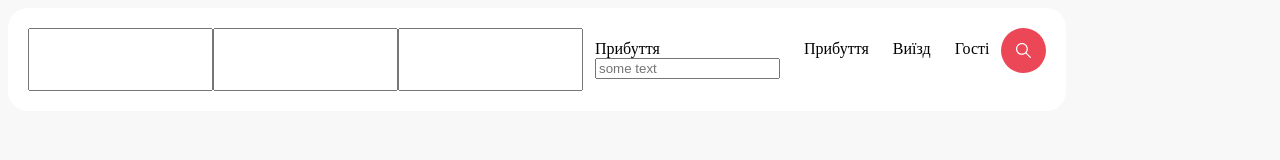
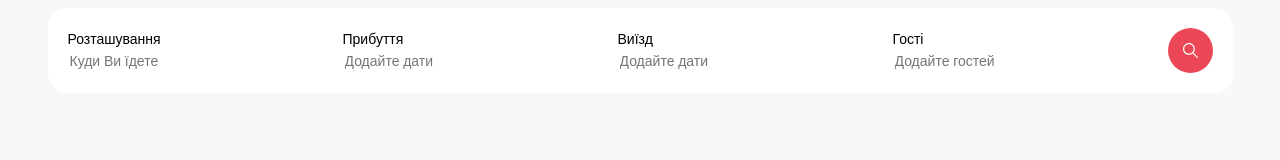
Before and after one commit to Adex1t/web, a plain HTML site: page hw3/index.html in a window 1280 px wide. Drawn offline with Linux system fonts and the light colour scheme.

Commit message:
add style-changes to airbnb search bar

```diff
--- a/hw3/index.html
+++ b/hw3/index.html
@@ -1,33 +1,52 @@
 <!DOCTYPE html>
 <html lang="en">
+
 <head>
     <meta charset="UTF-8">
     <meta http-equiv="X-UA-Compatible" content="IE=edge">
     <meta name="viewport" content="width=device-width, initial-scale=1.0">
     <title>Document</title>
+    <link rel="preconnect" href="https://fonts.googleapis.com">
+    <link rel="preconnect" href="https://fonts.gstatic.com" crossorigin>
+    <link href="https://fonts.googleapis.com/css2?family=Poppins:wght@400;500;600&display=swap" rel="stylesheet">
     <link rel="stylesheet" href="style.css">
 </head>
+
 <body>
-    <div class="list__switch">
+    <div class="div_a">
+        <form action="./product.html" class="form_d">
+            <div id="roztasyvanya-course-item" class="list__switch">
+                <label for="">
+                    <div>Розташування</div>
+                    <input type="text" placeholder="Куди Ви їдете" class="input-f">
+                </label>
+            </div>
 
-        <input type="text">
-        <input type="text">
-        <input type="text">
+            <div id="pribyt-course-item" class="list__switch">
+                <label for="">
+                    <div>Прибуття</div>
+                    <input type="text" placeholder="Додайте дати" class="input-f">
+                </label>
+            </div>
 
-       <div id="roztasyvanya-course-item" class="input-fill">
-           <label for="">
-               <div>Прибуття</div>
-                <input type="text" placeholder="some text">
-           </label>
+            <div id="viezd-course-item" class="list__switch">
+                <label for="">
+                    <div>Виїзд</div>
+                    <input type="text" placeholder="Додайте дати" class="input-f">
+                </label>
+            </div>
 
-       </div>
-       <div id="pribyt-course-item">Прибуття</div>
-       <div id="viezd-course-item">Виїзд</div>
-       <div id="gosti-course-item">Гості</div>
-       <button class="card__item--button"></button>
+            <div id="gosti-course-item" class="list__switch">
+                <label for="">
+                    <div>Гості</div>
+                    <input type="text" placeholder="Додайте гостей" class="input-f">
+                </label>
+            </div>
+
+            <button class="card__item--button"></button>
+        </form>
     </div>
+    <script src="./script.js"></script>
+</body>
 
-    <script src="./script.js"></script>
-
-</body>
 </html>
--- a/hw3/style.css
+++ b/hw3/style.css
@@ -1,3 +1,7 @@
+body {
+    background-color: #F8F8F9;
+}
+
 .card__item--button {
     background-color: #EB4757;
     background-image:  url("./search.svg");
@@ -13,24 +17,29 @@
 
 .list__switch {
     width: fit-content;
+    font-family: 'Poppins', sans-serif;
+    font-size: 14px;
+}
+
+.input-f {
+    font-family: 'Poppins', sans-serif;
+    font-size: 14px;
+    outline: none;
+    border: 0;
+    border:  #f2f2f2;
+}
+
+.form_d {
     display: flex;
     background-color: #FFF;
+    align-items: center;
+    width: fit-content;
     padding: 20px;
     border-radius: 20px;
+
 }
 
-.list__switch > div:hover {
-    cursor: pointer;
-    background-color: rgb(246, 246, 246);
+.div_a {
+    display: flex;
+    justify-content: center;
 }
-
-.list__switch > div {
-    background-color: transparent;
-    border-radius: 20px;
-    padding: 12px;
-    color: #000;
-}
-
-body {
-    background-color: #F8F8F9;
-}
```
Also changed, not shown: hw3/product.html (added, +14 -0 lines).
